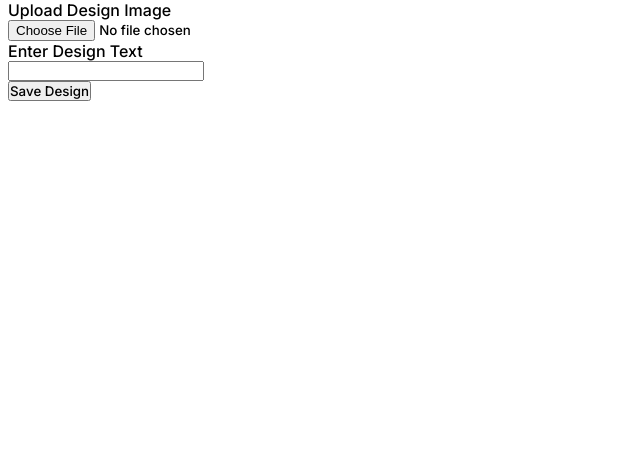
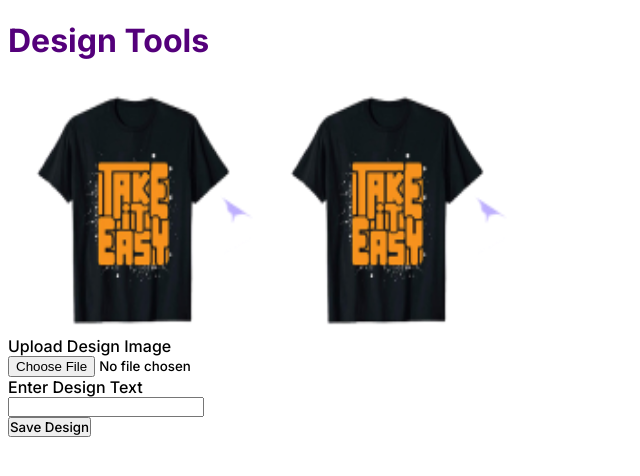
Before and after one commit to rifqifazzam/Merchanique, a Django app: page /design/12/ in a window 1280 px wide. Shown: the part 44-520 px from the top of the page, without its empty margins (0-640 px from the left). Run offline with Django 4.2, Linux system fonts and the light colour scheme; a user stored in the database is signed in; data comes from the database, SQL or seed files in the repository.

Commit message:
Design Tools

```diff
--- a/Templates/design.html
+++ b/Templates/design.html
@@ -2,21 +2,54 @@
 {% block title %}Design{% endblock title %}
 {% block content %}
 {% include 'navbar.html' %}
+{% load static %}
+<link rel="stylesheet" href="{% static '/design.css' %}">
+
+<h1>Design Tools</h1>
+{% comment %} Display the orderitem.image {% endcomment %}
+{% if product_image %}
+  {% if orderitem.user_design.image %}
+    <div class="image-container">
+      <img src="{{ product_image.url }}" alt="Image" width="250" height="250">
+      <img src="{{ orderitem.user_design.image.url }}" alt="Design Image"  class="design-image">
+    </div>
+  {% else %}
+    <img src="{{ product_image.url }}" alt="Image" width="250" height="250">
+  {% endif %}
+{% endif %}
+
+{% if product_image %}
+  {% if orderitem.user_design.image %}
+    <div class="image-container">
+      <img src="{{ product_image.url }}" alt="Image" width="250" height="250">
+      <img src="{{ orderitem.user_design.image.url }}" alt="Design Image"  class="design-image design2">
+    </div>
+  {% else %}
+    <img src="{{ product_image.url }}" alt="Image" width="250" height="250">
+  {% endif %}
+{% endif %}
+
+
 {% if orderitem.user_design %}
-    <h2>Design Image</h2>
-    <img src="{{ orderitem.user_design.image.url }}" alt="Design Image" width="50" height="50">
-    <form method="POST" action="{% url 'delete_design_image' orderitem.user_design.pk %}">
-        {% csrf_token %}
-        <button type="submit" class="btn btn-danger">Delete Image</button>
-    </form>
-    <h2>Design Text</h2>
-    <p>{{  orderitem.user_design.text }}</p>
-    <form method="POST" action="{% url 'delete_design_text' orderitem.user_design.pk %}">
+    <h3>Design Image</h3>
+    {% if orderitem.user_design.image %}
+        <form method="POST" action="{% url 'delete_design_image' orderitem.id orderitem.user_design.pk %}">
+            {% csrf_token %}
+            <button type="submit" class="btn btn-danger">Delete Image</button>
+        </form>
+        <img src="{{ orderitem.user_design.image.url }}" alt="Design Image" width="50" height="50">
+    {% endif %}
+
+    <h3>Design Text</h3>
+    {% if orderitem.user_design.text %}
+    <p>{{ orderitem.user_design.text }}</p>
+    <form method="POST" action="{% url 'delete_design_text' orderitem.id orderitem.user_design.pk %}">
         {% csrf_token %}
         <button type="submit" class="btn btn-danger">Delete Text</button>
     </form>
+    {% endif %}
 {% endif %}
-{% comment %} Add a submit design image / text form and a save /button {% endcomment %}
+
 <form method="POST" enctype="multipart/form-data">
     {% csrf_token %}
     <label for="design_image">Upload Design Image</label><br>
--- /dev/null
+++ b/merchandise_web/static/design.css
@@ -0,0 +1,22 @@
+.image-container {
+    position: relative;
+    display: inline-block;
+}
+
+.design-image {
+    position: absolute;
+    top: 50%;
+    left: 50%;
+    transform: translate(-50%, -50%);
+    width:70px;
+    height:70px;
+    opacity: 0.5;
+
+}
+
+.design2{
+    top: 30%;
+    left: 35%;
+    width:32px;
+    height:32px;
+}
--- a/merchandise_web/urls.py
+++ b/merchandise_web/urls.py
@@ -19,6 +19,6 @@ urlpatterns = [
     path('order_detai/<int:pk>/', views.order_detail, name='order_detail'),
     path('process_order/<int:pk>/', views.process_order, name='process_order'),
     path('design/<int:pk>/', views.design, name='design'),
-     path('design/<int:pk>/delete-image/', views.delete_design_image, name='delete_design_image'),
-    path('design/<int:pk>/delete-text/', views.delete_design_text, name='delete_design_text'),
+    path('design/<int:pk1>/delete-image/<int:pk2>/', views.delete_design_image, name='delete_design_image'),
+    path('design/<int:pk1>/delete-text/<int:pk2>/', views.delete_design_text, name='delete_design_text'),
 ]
--- a/merchandise_web/views.py
+++ b/merchandise_web/views.py
@@ -289,7 +289,6 @@ def checkout(request):
 @login_required(login_url='login')
 def purchase(request):
     user = request.user
-
     orders = Order.objects.filter(user=user, orderitem__quantity__gt=0).distinct()
     order_items = []
     for order in orders:
@@ -306,7 +305,6 @@ def payment(request, pk):
     user = request.user
     order = Order.objects.get(id=pk)
     context = {'order': order}
-
 
     return render(request, 'payment.html', context)
 
@@ -340,7 +338,6 @@ def process_order(request, pk):
         tracking_number = request.POST['tracking_number']
         shipment.tracking_number = tracking_number
 
-
         order.save()
         shipment.save()
         return redirect('manage_orders')
@@ -348,6 +345,7 @@ def process_order(request, pk):
 @login_required(login_url='login')
 def design(request, pk):
     orderitem = OrderItem.objects.get(id=pk)
+    product_image = orderitem.product.image if orderitem.product else None
     if request.method == 'POST':
         design_image = request.FILES.get('design_image')
         design_text = request.POST.get('design_text')
@@ -375,26 +373,28 @@ def design(request, pk):
 
     else:
         # if not a POST request, display the design page with the order item
-        context = {'orderitem': orderitem}
+        context = {'orderitem': orderitem , 'product_image': product_image}
         return render(request, 'design.html', context)
 
-
-def delete_design_image(request, pk):
-    user_design = get_object_or_404(UserDesign, pk=pk, user=request.user)
-    orderitem_id = user_design.orderitem.id
+@login_required(login_url='login')
+def delete_design_image(request, pk1, pk2):
+    user_design = get_object_or_404(UserDesign, pk=pk2, user=request.user)
+    order_item = get_object_or_404(OrderItem, pk=pk1, user_design=user_design)
     if request.method == 'POST':
         # delete the image file and the UserDesign instance
-        user_design.image.delete()
-        return redirect('design', pk=orderitem_id)
-
+        if user_design.image: # Check if image exists before deleting it
+            user_design.image.delete()
+        user_design.image = None
+        user_design.save()
+        return redirect('design', pk=order_item.id)
 
 
 @login_required(login_url='login')
-def delete_design_text(request, pk):
-    user_design = get_object_or_404(UserDesign, pk=pk, user=request.user)
-    orderitem_id = user_design.orderitem.id
+def delete_design_text(request, pk1, pk2):
+    user_design = get_object_or_404(UserDesign, pk=pk2, user=request.user)
+    order_item = get_object_or_404(OrderItem, pk=pk1, user_design=user_design)
     if request.method == 'POST':
         # delete the UserDesign instance
         user_design.text = None
         user_design.save()
-        return redirect('design', pk=orderitem_id)
+        return redirect('design', pk=order_item.id)
```
